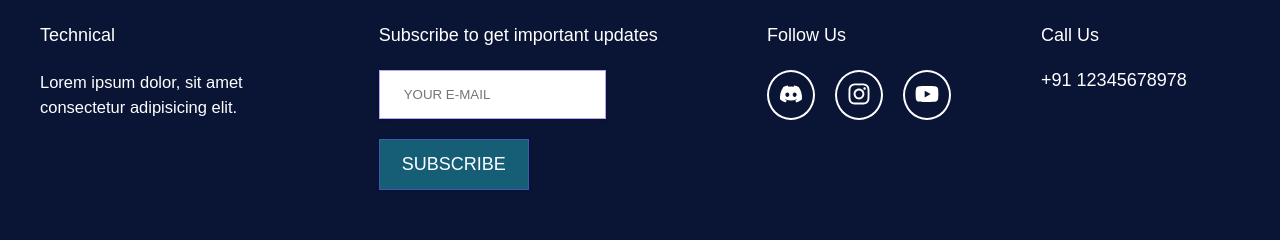
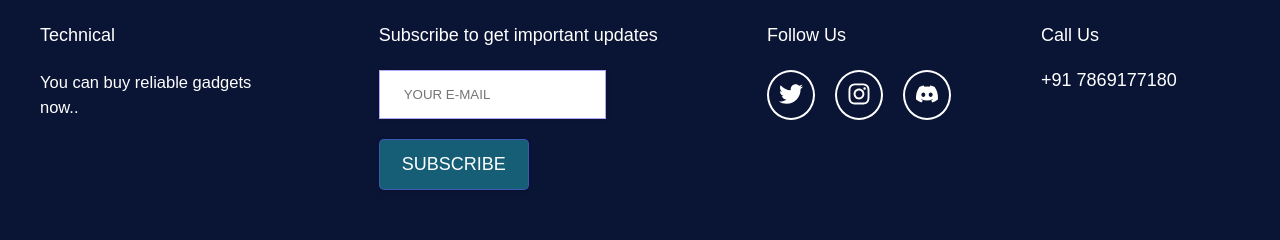
Before and after one commit to shivaniss24/E-commerce-App, a React (Create React App) app: page / in a window 1280 px wide. Shown: the part 2093-2333 px from the top of the page. Built offline with nearby package versions, Linux system fonts and the light colour scheme; no server answers.

Commit message:
create contatct

```diff
--- a/src/Contact.js
+++ b/src/Contact.js
@@ -37,14 +37,7 @@ const Contact = () => {
     <Wrapper>
       <h2 className="common-heading">Contact page</h2>
 
-      <iframe
-        src="https://www.google.com/maps/embed?pb=!1m18!1m12!1m3!1d3782.265588856342!2d73.91455641541671!3d18.562061287384868!2m3!1f0!2f0!3f0!3m2!1i1024!2i768!4f13.1!3m3!1m2!1s0x3bc2c147b8b3a3bf%3A0x6f7fdcc8e4d6c77e!2sPhoenix%20Marketcity%20-%20Viman%20Nagar!5e0!3m2!1sen!2sin!4v1664345115285!5m2!1sen!2sin"
-        width="100%"
-        height="400"
-        style={{ border: 0 }}
-        allowFullScreen=""
-        loading="lazy"
-        referrerPolicy="no-referrer-when-downgrade"></iframe>
+      <iframe src="https://www.google.com/maps/embed?pb=!1m18!1m12!1m3!1d3680.005371479222!2d75.80822667400918!3d22.728041727257732!2m3!1f0!2f0!3f0!3m2!1i1024!2i768!4f13.1!3m3!1m2!1s0x3962fe0d136d999f%3A0x701ceea76feaac18!2sDepalpur%20Rd%2C%20Indore%2C%20Madhya%20Pradesh!5e0!3m2!1sen!2sin!4v1687178431930!5m2!1sen!2sin" width="100%" height="400" style={{ border: 0 }} allowfullscreen="" loading="lazy" referrerpolicy="no-referrer-when-downgrade"></iframe>
 
       <div className="container">
         <div className="contact-form">
--- a/src/GlobalStyle.js
+++ b/src/GlobalStyle.js
@@ -137,7 +137,7 @@ ${"" /* resuable code section  */}
 
 input, textarea{
     max-width: 50rem;
-    color: ${({ theme }) => theme.colors.black};
+    color: #155e75;
     padding: 1.6rem 2.4rem;
     border: 1px solid ${({ theme }) => theme.colors.border};
     text-transform: uppercase;
@@ -146,11 +146,12 @@ input, textarea{
     input[type="submit"]{
     max-width: 16rem;
     margin-top: 2rem;
-    background-color: ${({ theme }) => theme.colors.btn};
+    background-color: #155e75;
     color: ${({ theme }) => theme.colors.white};
     padding: 1.4rem 2.2rem;
     border-style: solid;
     border-width: .1rem;
+    border-radius:0.5rem;
     text-transform: uppercase;
     font-size: 1.8rem;
     cursor: pointer;
--- a/src/components/FilterSection.js
+++ b/src/components/FilterSection.js
@@ -184,7 +184,7 @@ const Wrapper = styled.section`
 
       .active {
         border-bottom: 1px solid #000;
-        color: ${({ theme }) => theme.colors.btn};
+        color: #155e75;
       }
     }
   }
--- a/src/components/Footer.js
+++ b/src/components/Footer.js
@@ -2,7 +2,7 @@ import React from "react";
 import styled from "styled-components";
 import { NavLink } from "react-router-dom";
 import { Button } from "../styles/Button";
-import { FaDiscord, FaInstagram, FaYoutube } from "react-icons/fa";
+import { FaDiscord, FaInstagram, FaTwitter, FaYoutube } from "react-icons/fa";
 
 const Footer = () => {
   return (
@@ -28,7 +28,7 @@ const Footer = () => {
           <div className="container grid grid-four-column">
             <div className="footer-about">
               <h3>Technical</h3>
-              <p>Lorem ipsum dolor, sit amet consectetur adipisicing elit. </p>
+              <p>You can buy reliable gadgets now.. </p>
             </div>
             <div className="footer-subscribe">
               <h3>Subscribe to get important updates</h3>
@@ -42,23 +42,31 @@ const Footer = () => {
               <h3>Follow Us</h3>
               <div className="footer-social--icons">
                 <div>
-                  <FaDiscord className="icons" />
-                </div>
-                <div>
-                  <FaInstagram className="icons" />
+                  <a
+                    href="https://twitter.com/Shivanisoni24"
+                    target="_blank">
+                    <FaTwitter className="icons" />
+                  </a>
                 </div>
                 <div>
                   <a
-                    href="https://www.youtube.com/channel/UCwfaAHy4zQUb2APNOGXUCCA"
+                    href="https://www.instagram.com/shivanisonii__/"
                     target="_blank">
-                    <FaYoutube className="icons" />
+                    <FaInstagram className="icons" />
+                  </a>
+                </div>
+                <div>
+                  <a
+                    href="https://discord.com/channels/@me/1003199813707374663"
+                    target="_blank">
+                    <FaDiscord className="icons" />
                   </a>
                 </div>
               </div>
             </div>
             <div className="footer-contact">
               <h3>Call Us</h3>
-              <h3>+91 12345678978</h3>
+              <h3>+91 7869177180</h3>
             </div>
           </div>
 
@@ -158,6 +166,7 @@ const Wrapper = styled.section`
     .footer-bottom--section {
       padding-top: 4.8rem;
     }
+
   }
 `;
 
--- a/src/components/Header.js
+++ b/src/components/Header.js
@@ -7,7 +7,7 @@ const Header = () => {
   return (
     <MainHeader>
       <NavLink to="/">
-        <img src="./images/logo.png" alt="my logo img" />
+        <img src="./images/logo.png" alt="my logo img" width="100px" height="100px" />
       </NavLink>
       <Nav />
     </MainHeader>
@@ -24,7 +24,7 @@ const MainHeader = styled.header`
   position: relative;
 
   .logo {
-    height: 5rem;
+    height: 2rem;
   }
 `;
 export default Header;
--- a/src/components/HeroSection.js
+++ b/src/components/HeroSection.js
@@ -74,7 +74,7 @@ const Wrapper = styled.section`
       content: "";
       width: 60%;
       height: 80%;
-      background-color: rgba(81, 56, 238, 0.4);
+      background-color: #155e75;
       position: absolute;
       left: 50%;
       top: -5rem;
@@ -98,7 +98,7 @@ const Wrapper = styled.section`
       left: 0;
       top: 10%;
       /* bottom: 10%; */
-      background-color: rgba(81, 56, 238, 0.4);
+      background-color: #155e75;
     }
   }
 `;
--- a/src/components/Services.js
+++ b/src/components/Services.js
@@ -102,7 +102,7 @@ const Wrapper = styled.section`
     padding: 2rem;
     border-radius: 50%;
     background-color: #fff;
-    color: #5138ee;
+    color: #155e75;
   }
 `;
 export default Services;
--- a/src/components/Sort.js
+++ b/src/components/Sort.js
@@ -73,7 +73,7 @@ const Wrapper = styled.section`
     }
     .active {
       background-color: ${({ theme }) => theme.colors.black};
-      color: #fff;
+      color: #155e75;
     }
   }
 
--- a/src/components/Trusted.js
+++ b/src/components/Trusted.js
@@ -9,7 +9,7 @@ const Trusted = () => {
           {/* my 1st img  */}
           <div className="slide">
             <img
-              src="https://raw.githubusercontent.com/solodev/infinite-logo-carousel/master/images/image2.png"
+              src="https://www.facebook.com/photo/?fbid=448914700579841&set=a.448914683913176&__tn__=%3C"
               alt="trusted-brands"
             />
           </div>
```
Also changed, not shown: public/images/hero.jpg, public/images/logo.png.
